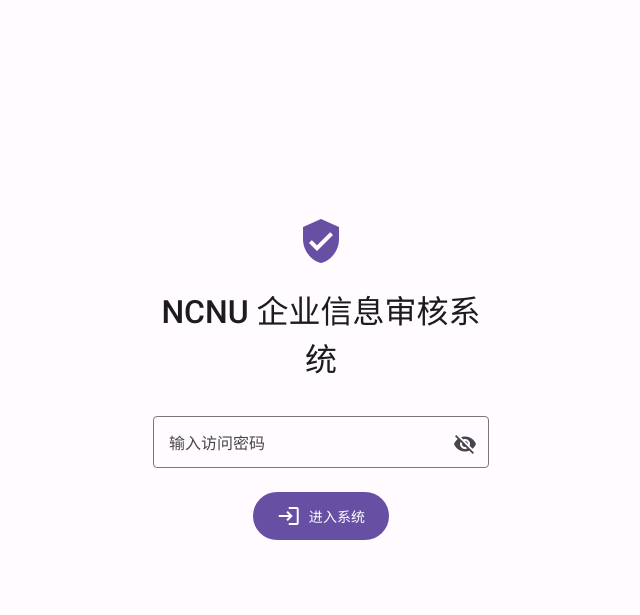
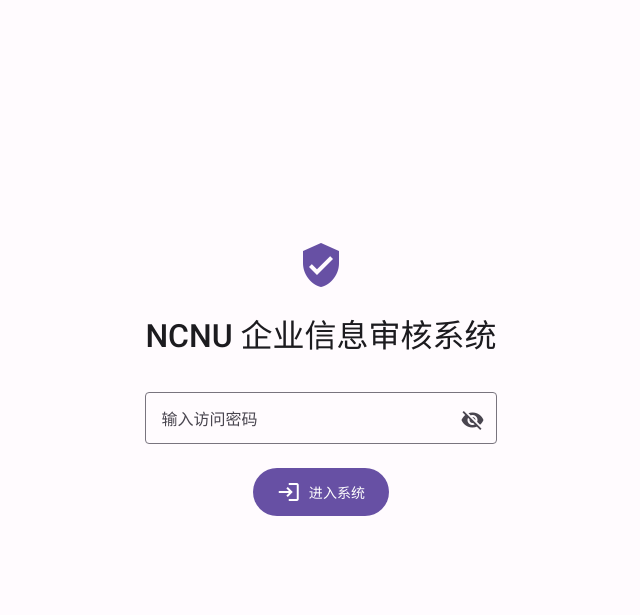
Before and after one commit to darrindeyoung791/Company-Info-Review-System, a Flask app: page /login in a window 1280 px wide. Shown: the top 615 px of the page, without its empty margins (319-959 px from the left). Run offline with Flask 2, Linux system fonts and the light colour scheme; parts of the project's set-up code (start-up, migrations or seed data) failed here and were passed over.

Commit message:
Slightly increased the width of the auth container to avoid line break

```diff
--- a/static/styles.css
+++ b/static/styles.css
@@ -42,7 +42,7 @@ body {
 
 /* 密码验证界面样式 */
 .auth-container {
-    max-width: 400px;
+    max-width: 600px;
     margin: auto;
     padding: 2rem;
     text-align: center;
```
